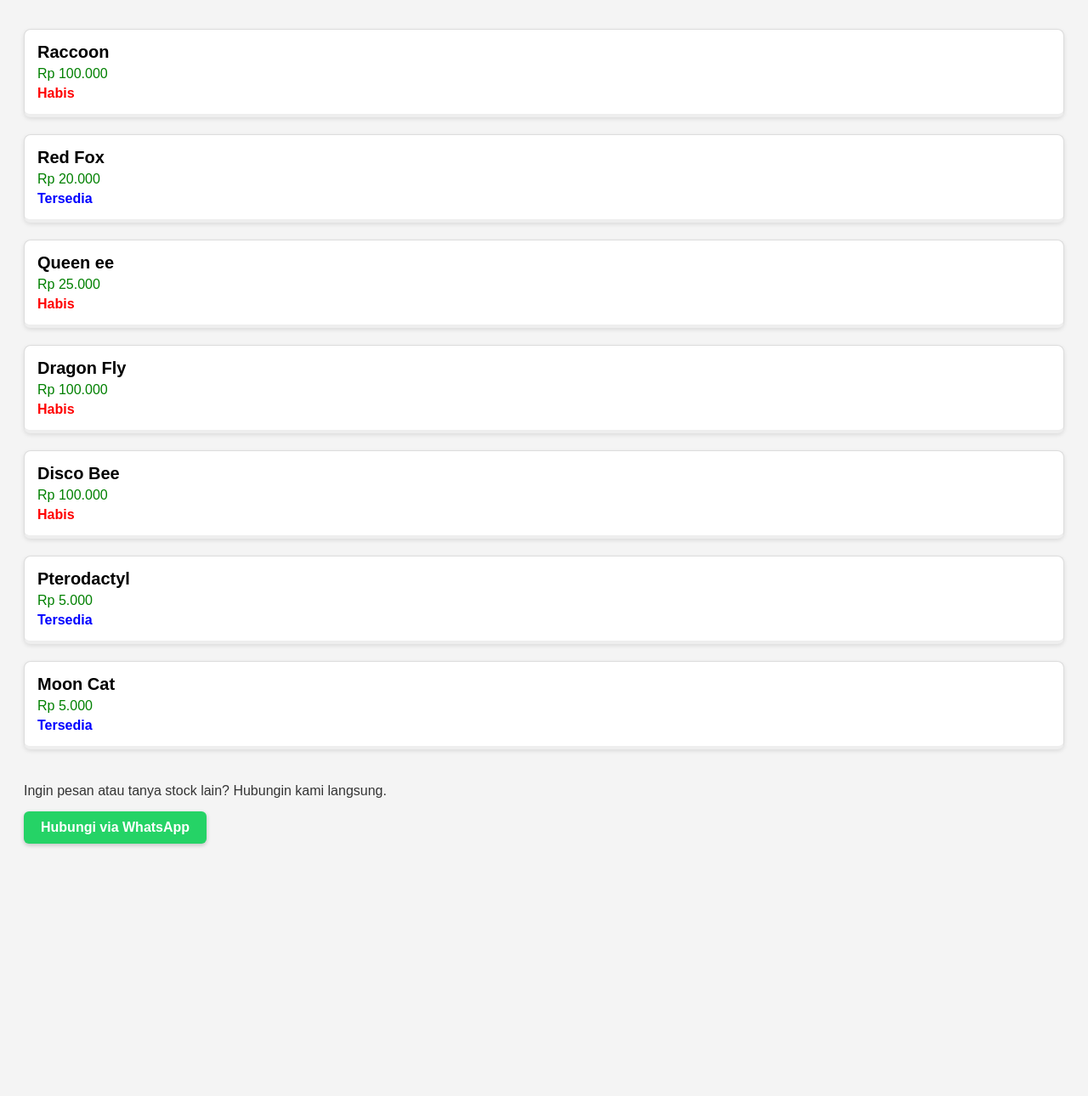
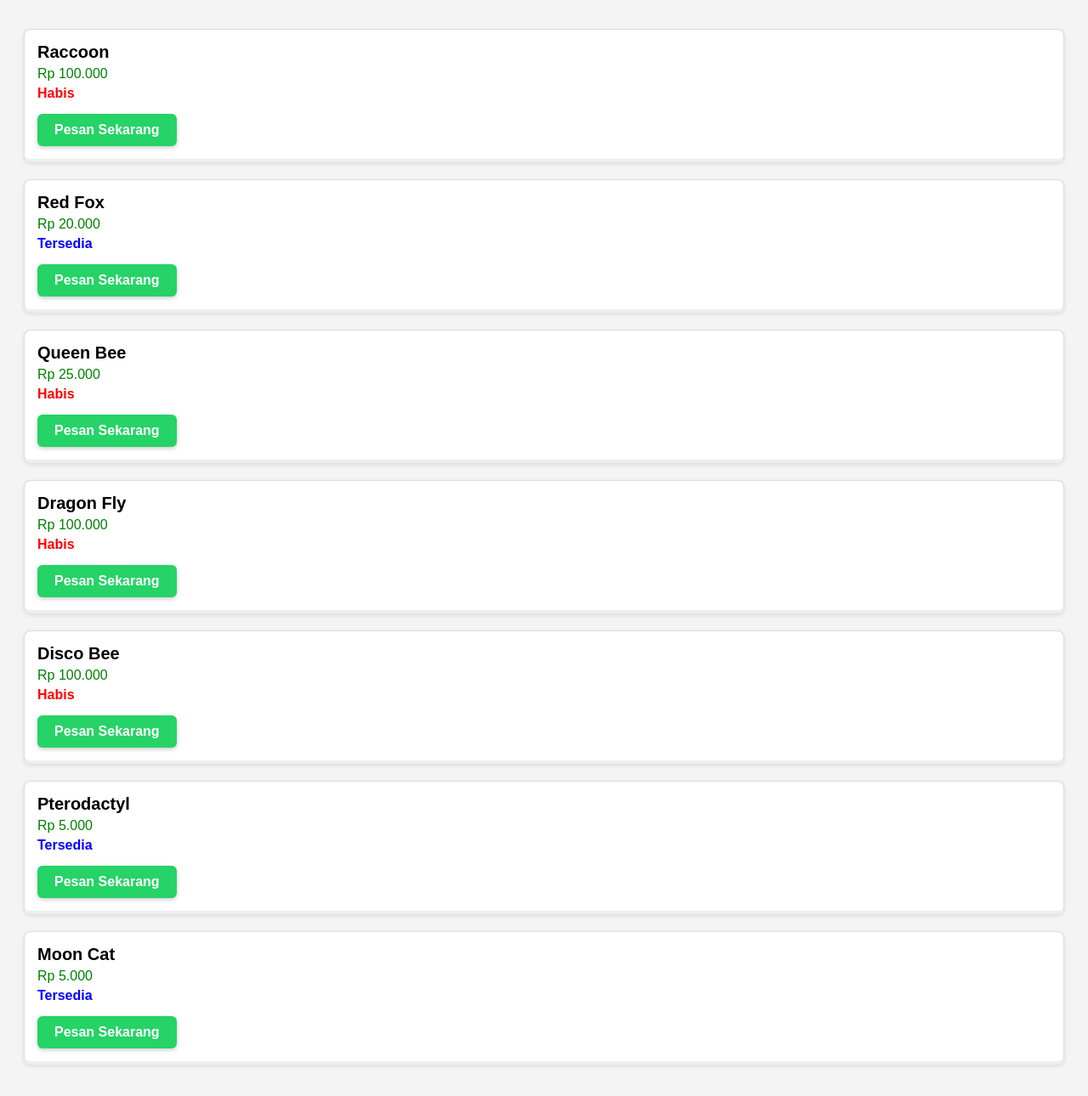
Before and after one commit to Ptraaaa6/YahMich, a plain HTML site: page index.html in a window 1280 px wide. Shown: the part 100-1390 px from the top of the page at 85% size. Before the commit the page ends 1121 px from the top, so only its background shows below. Drawn offline with Linux system fonts and the light colour scheme.

Commit message:
Update index.html

```diff
--- a/index.html
+++ b/index.html
@@ -72,42 +72,49 @@
         <div class="nama-produk">Raccoon</div>
         <div class="harga">Rp 100.000</div>
         <div class="status habis">Habis</div>
+        <a class="wa-button" href="https://wa.me/6285727504417?text=Halo%2C+saya+mau+pesan+Pterodactyl" target="_blank">Pesan Sekarang</a>
 </div>
 
     <div class="produk">
         <div class="nama-produk">Red Fox</div>
         <div class="harga">Rp 20.000</div>
         <div class="status tersedia">Tersedia</div>
+        <a class="wa-button" href="https://wa.me/6285727504417?text=Halo%2C+saya+mau+pesan+Pterodactyl" target="_blank">Pesan Sekarang</a>
 </div>
 
     <div class="produk">
-        <div class="nama-produk">Queen ee</div>
+        <div class="nama-produk">Queen Bee</div>
         <div class="harga">Rp 25.000</div>
         <div class="status habis">Habis</div>
+        <a class="wa-button" href="https://wa.me/6285727504417?text=Halo%2C+saya+mau+pesan+Pterodactyl" target="_blank">Pesan Sekarang</a>
 </div>
 
     <div class="produk">
         <div class="nama-produk">Dragon Fly</div>
         <div class="harga">Rp 100.000</div>
         <div class="status habis">Habis</div>
+        <a class="wa-button" href="https://wa.me/6285727504417?text=Halo%2C+saya+mau+pesan+Pterodactyl" target="_blank">Pesan Sekarang</a>
 </div>
 
     <div class="produk">
         <div class="nama-produk">Disco Bee</div>
         <div class="harga">Rp 100.000</div>
         <div class="status habis">Habis</div>
+        <a class="wa-button" href="https://wa.me/6285727504417?text=Halo%2C+saya+mau+pesan+Pterodactyl" target="_blank">Pesan Sekarang</a>
 </div>
 
     <div class="produk">
         <div class="nama-produk">Pterodactyl</div>
         <div class="harga">Rp 5.000</div>
         <div class="status tersedia">Tersedia</div>
+        <a class="wa-button" href="https://wa.me/6285727504417?text=Halo%2C+saya+mau+pesan+Pterodactyl" target="_blank">Pesan Sekarang</a>
 </div>
 
     <div class="produk">
         <div class="nama-produk">Moon Cat</div>
         <div class="harga">Rp 5.000</div>
         <div class="status tersedia">Tersedia</div>
+        <a class="wa-button" href="https://wa.me/6285727504417?text=Halo%2C+saya+mau+pesan+Pterodactyl" target="_blank">Pesan Sekarang</a>
 </div>
 
     <!-- Pesan dan Tombol WhatsApp -->
```
Lines whose indentation alone changed are shown as unchanged.
